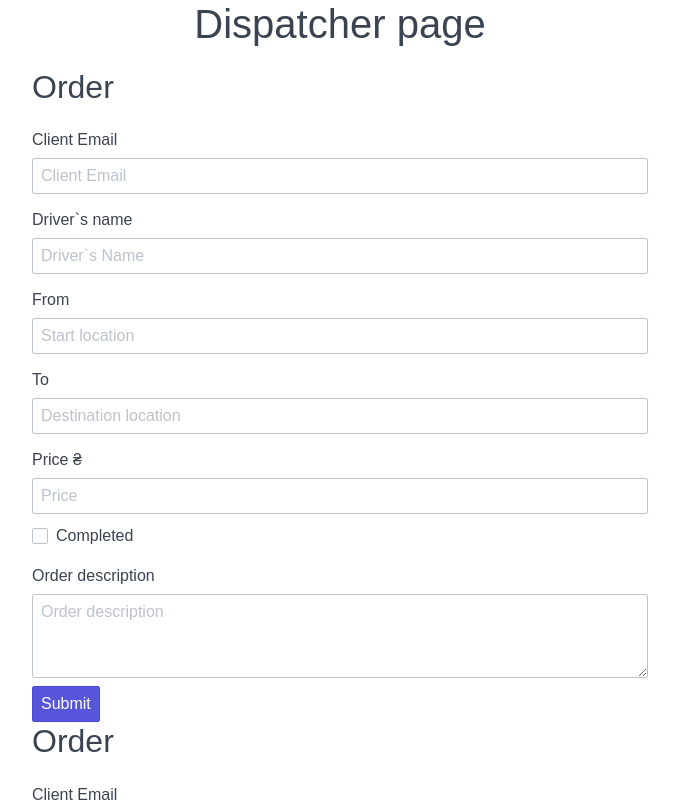
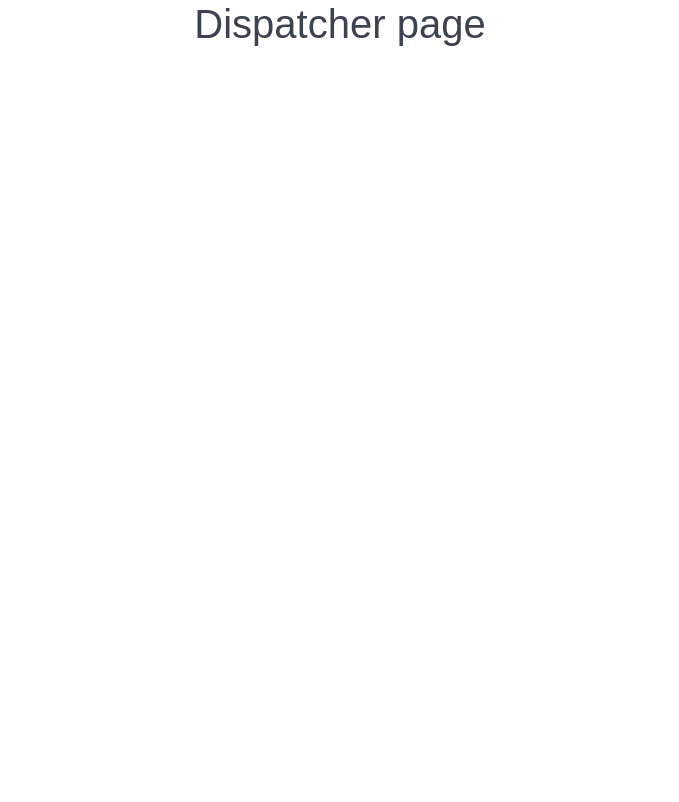
Before and after one commit to logicandy/taxi-3, a React (Create React App) app: page /dispatcher in a window 1280 px wide. Shown: the top 802 px of the page, without its empty margins (300-979 px from the left). Built offline with nearby package versions, Linux system fonts and the light colour scheme.

Commit message:
Added form improvements

```diff
--- a/src/components/Dispatcher/Dispatcher.js
+++ b/src/components/Dispatcher/Dispatcher.js
@@ -1,6 +1,4 @@
 import React from 'react';
-import EditOrderHandler from '../OrderForm/EditOrderHandler';
-import AddOrderHandler from '../OrderForm/AddOrderHandler';
 import './Dispatcher.css';
 
 
@@ -9,8 +7,6 @@ export default class Dispatcher extends React.Component {
     return (
       <div className="Dispatcher container">
         <h1 className="Dispatcher-title"> Dispatcher page </h1>
-        <AddOrderHandler/>
-        <EditOrderHandler/>
       </div>
     );
   }
--- a/src/components/OrderForm/AddOrderHandler.js
+++ /dev/null
@@ -1,26 +0,0 @@
-import React from 'react';
-import OrderForm from './OrderForm.js';
-
-export default class AddOrderHandler extends React.Component {
-
-  constructor() {
-    super();
-    this.state = {
-      order: null
-    };
-    this.handleAddSubmit = this.handleAddSubmit.bind(this);
-  }
-
-  handleAddSubmit() {
-    console.log('Added');
-    return false;
-  }
-
-  render() {
-    return (
-      <OrderForm
-        onSubmit={this.handleAddSubmit}
-      />
-    );
-  }
-}
--- a/src/components/OrderForm/EditOrderHandler.js
+++ /dev/null
@@ -1,40 +0,0 @@
-import React from 'react';
-import OrderForm from './OrderForm.js';
-const json = require('./order.json');
-
-export default class EditOrderHandler extends React.Component {
-
-  constructor() {
-    super();
-    this.state = {
-      order: null
-    };
-    this.loadData = this.loadData.bind(this);
-    this.handleEditSubmit = this.handleEditSubmit.bind(this)
-  }
-
-  componentWillMount() {
-    console.log(json);
-    this.loadData();
-  }
-
-  loadData() {
-    this.setState({
-      order: json
-    })
-  }
-
-  handleEditSubmit(e) {
-    e.preventDefault();
-    console.log('Edited');
-  }
-
-  render() {
-    return (
-      <OrderForm
-        onSubmit={this.handleEditSubmit}
-        order={this.state.order}
-      />
-    );
-  }
-}
--- a/src/components/OrderForm/OrderForm.js
+++ b/src/components/OrderForm/OrderForm.js
@@ -3,23 +3,9 @@ import './OrderForm.css';
 
 export default class OrderForm extends React.Component {
 
-  constructor() {
-    super();
+  constructor(props) {
+    super(props);
     this.state = {
-      client_id: '',
-      driver_id: '',
-      from: '',
-      to: '',
-      price: '',
-      state: '',
-      comment: ''
-    };
-    this.handleChange = this.handleChange.bind(this);
-  };
-
-  componentWillMount() {
-    if (this.props.order)
-      this.setState({
       client_id: this.props.order.client_id,
       driver_id: this.props.order.driver_id,
       from: this.props.order.from,
@@ -27,59 +13,56 @@ export default class OrderForm extends React.Component {
       price: this.props.order.price,
       state: this.props.order.state,
       comment: this.props.order.comment
-      });
+    };
+
+    this.handleChange = this.handleChange.bind(this);
+    this.handleSubmit = this.handleSubmit.bind(this);
+  };
+
+  handleChange(e) {
+    const value = e.target.type === 'checkbox' ? e.target.checked : e.target.value;
+    this.setState({[e.target.name]: value});
   }
 
-
-  handleChange(e) {
-    if (e.target.type == 'checkbox') {
-      const oldValue = this.state.state;
-      this.setState({[e.target.name]: !oldValue});
-    }
-    else {
-      this.setState({[e.target.name]: e.target.value});
-    }
-    console.log(this.state[e.target.name]);
-
+  handleSubmit(e) {
+    e.preventDefault();
+    this.props.onSubmit(this.state);
   }
 
-
   render() {
+    const isModifiedMode = Boolean(this.state.client_id) || Boolean(this.state.driver_id);
     return (
-      <form className="OrderForm column col-6" onSubmit={this.props.onSubmit}>
+      <form className="OrderForm column col-6"
+            onSubmit={this.handleSubmit}>
+        {
+          isModifiedMode ?
+            <div>
               <div className="form-group">
                 <h2>Order</h2>
-          <label className="form-label">Client Email </label>
+                <label className="form-label">Client Phone</label>
                 <input
                   name="client_id"
                   className="form-input"
-            type="text" list="clients-emails"
-            placeholder="Client Email"
+                  type="text"
+                  placeholder="Client Phone"
                   onChange={this.handleChange}
                   value={this.state.client_id}
                 />
-          <datalist className="form-select" id="clients-emails">
-            <option>Client Email1</option>
-            <option>Client Email2</option>
-            <option>Client Email3</option>
-          </datalist>
               </div>
               <div className="form-group">
                 <label className="form-label">Driver`s name </label>
                 <input
                   name="driver_id"
                   className="form-input"
-            type="text" list="drivers-names"
+                  type="text"
                   placeholder="Driver`s Name"
                   onChange={this.handleChange}
                   value={this.state.driver_id}
                 />
-          <datalist className="form-select" id="drivers-names">
-            <option>Driver`s Name1</option>
-            <option>Driver`s Name2</option>
-            <option>Driver`s Name3</option>
-          </datalist>
               </div>
+            </div> :
+            <p>{''}</p>
+        }
         <div className="form-group">
           <label className="form-label">From</label>
           <input
@@ -102,6 +85,9 @@ export default class OrderForm extends React.Component {
             value={this.state.to}
           />
         </div>
+        {
+          isModifiedMode ?
+            <div>
               <div className="form-group">
                 <label className="form-label">Price &#8372;</label>
                 <input
@@ -116,15 +102,19 @@ export default class OrderForm extends React.Component {
               <div className="form-group">
                 <label className="form-checkbox">
                   <input
-              name="completed"
+                    disabled
+                    name="state"
                     type="checkbox"
                     onChange={this.handleChange}
-              defaultChecked={this.state.state}
+                    value={this.state.state}
                   />
                   <i className="form-icon">
                   </i> Completed
                 </label>
               </div>
+            </div> :
+            <p>{''}</p>
+        }
         <div className="form-group">
           <label className="form-label">Order description</label>
           <textarea
--- /dev/null
+++ b/src/components/OrderForm/order.js
@@ -0,0 +1,23 @@
+export const existing = {
+  "client_id": "12",
+  "driver_id": "2",
+  "from": "Symskaya st.",
+  "to": "23 Augusta st.",
+  "state": true,
+  "price": "123",
+  "comment": "Some descriptions details ",
+  "created_at": "",
+  "updated_at": ""
+};
+
+export const blank = {
+  "client_id": 0,
+  "driver_id": 0,
+  "from": "Symskaya st.",
+  "to": "23 Augusta st.",
+  "state": true,
+  "price": 123,
+  "comment": "Some descriptions details ",
+  "created_at": "",
+  "updated_at": ""
+};
--- a/src/components/OrderForm/order.json
+++ /dev/null
@@ -1,11 +0,0 @@
-{
-  "client_id": "12",
-  "driver_id": "2",
-  "from": "Symskaya st.",
-  "to": "23 Augusta st.",
-  "state": "true",
-  "price": "123",
-  "comment": "Some descriptions details ",
-  "created_at": "",
-  "updated_at": ""
-}
--- a/src/components/OrderPage/OrderPage.css
+++ b/src/components/OrderPage/OrderPage.css
@@ -1,14 +1,10 @@
-.OrderPage {
-  text-align: center;
-}
-
 .OrderPage {
   height: 80px;
 }
 
 .OrderPage-header {
+  text-align: center;
   background-color: #222;
-  height: 150px;
   padding: 20px;
   color: white;
 }
--- a/src/components/OrderPage/OrderPage.js
+++ b/src/components/OrderPage/OrderPage.js
@@ -1,8 +1,34 @@
 import React, {Component} from 'react';
 import logo from '../../logo.svg';
+import OrderForm from '../OrderForm/OrderForm';
 import './OrderPage.css';
 
+import  {blank, existing} from '../OrderForm/order';
+
 class OrderPage extends Component {
+
+
+  constructor() {
+    super();
+    this.state = {
+      client_id: '',
+      driver_id: '',
+      from: '',
+      to: '',
+      state: false,
+      price: '',
+      comment: ''
+    };
+    this.handleAddSubmit = this.handleAddSubmit.bind(this);
+  }
+
+  handleAddSubmit(order) {
+    this.setState({
+      ...order,
+    });
+    alert(this.state.client_id);
+  }
+
   render() {
     return (
       <div className="OrderPage">
@@ -10,9 +36,10 @@ class OrderPage extends Component {
           <img src={logo} className="OrderPage" alt="logo"/>
           <h2>Welcome to Sloboda taxi</h2>
         </div>
-        <p className="OrderPage-intro">
-          This is an order page
-        </p>
+        <OrderForm
+          order={blank}
+          onSubmit={this.handleAddSubmit}
+        />
       </div>
     );
   }
```
Lines whose indentation alone changed are shown as unchanged.
